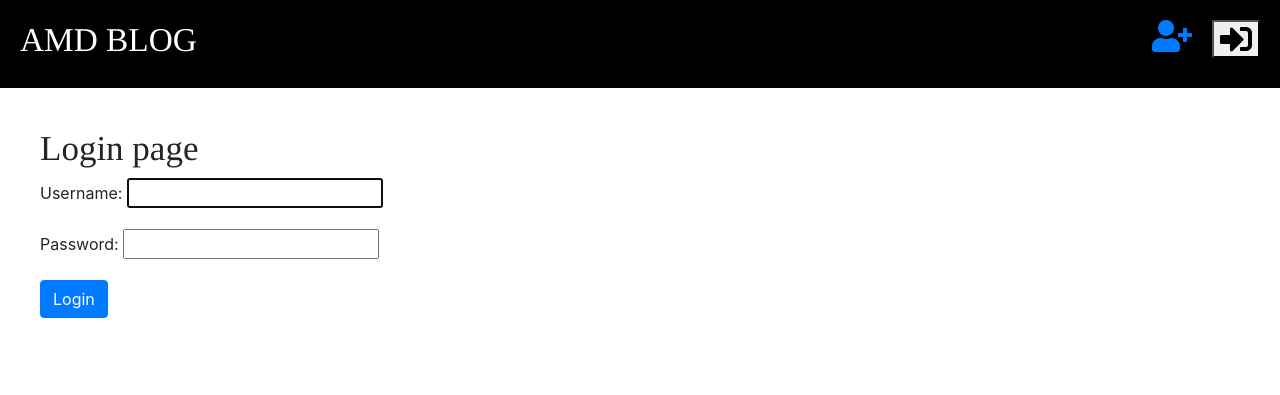
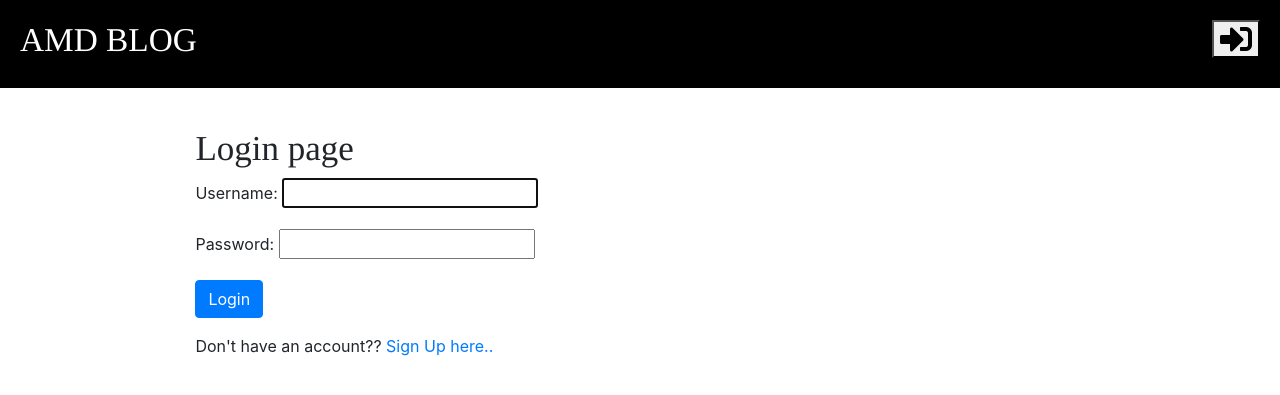
Before and after one commit to AhmadKafi/blog_app, a Django app: page /accounts/login/ in a window 1280 px wide. Shown: the top 395 px of the page. Run offline with Django 3.2, Linux system fonts and the light colour scheme; some libraries are stand-ins or nearby versions.

Commit message:
add sign up on login page

```diff
--- a/blog/static/css/blog.css
+++ b/blog/static/css/blog.css
@@ -43,7 +43,7 @@ h1, h2, h3, h4 {
     float: right;
 
 }
-.new-post-button, .login-button, .signup {
+.new-post-button, .login-button {
     float: right;
     margin-left: 20px;
 }
--- a/blog/templates/blog/base.html
+++ b/blog/templates/blog/base.html
@@ -39,10 +39,6 @@
             <div class="login-button">
                 <a href="accounts/login"><button class="fas fa-sign-in-alt fa-2x"></button></a>
             </div>
-            <div class="signup">
-                <a href="signup/"><i class="fas fa-user-plus fa-2x"></i></a>
-            </div>
-
         {% endif %}
 
 
--- a/blog/templates/registration/login.html
+++ b/blog/templates/registration/login.html
@@ -1,5 +1,8 @@
 {% extends 'blog/base.html' %}
 {% block content %}
+
+	<div class="panel panel-default" style="width: 400px; margin: 0 auto;">
+
 
 		<h2>Login page</h2>
 		<form method='post'>
@@ -8,5 +11,7 @@
 		<button type="submit" class="btn btn-primary">Login</button>
 		</form>
 
+		<p>Don't have an account?? <a href="{% url 'signup' %}"> Sign Up here..</a></p>
+	</div>
 
 {% endblock content %}
```
Also changed, not shown: db.sqlite3. Lines whose indentation alone changed are shown as unchanged.
